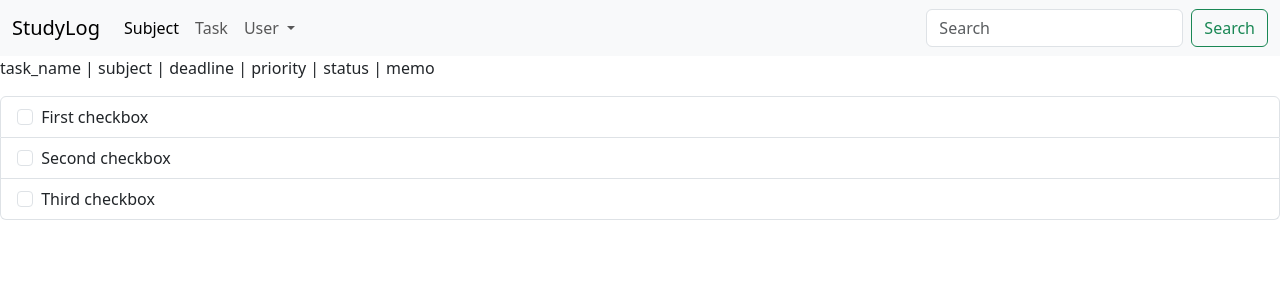
After one commit to Osmanthus329/StudyLog, a Flask app: page /task in a window 1280 px wide. The commit adds this page. Shown: the top 300 px of the page. Run offline with Flask 3, Linux system fonts and the light colour scheme; the visitor is signed in with stand-in values (Sample User, id 1); some libraries are stand-ins or nearby versions.

Commit message:
Create Task page

```diff
--- a/main.py
+++ b/main.py
@@ -8,7 +8,7 @@ from sqlalchemy import Integer, String, Text,ForeignKey,Date
 from datetime import date
 from flask_login import LoginManager,UserMixin,login_user,logout_user,current_user,login_required
 from werkzeug.security import generate_password_hash, check_password_hash
-from form import Login,Register,MySubject
+from form import Login,Register,MySubject,MyTask
 
 load_dotenv()
 
@@ -38,7 +38,7 @@ class User(UserMixin,db.Model):
     username: Mapped[str] = mapped_column(String,nullable=False)
     email:Mapped[str] = mapped_column(String,nullable=False,unique=True)
     password:Mapped[str] = mapped_column(String,nullable=False)
-    subject = relationship("Subject",back_populates="user")
+    subjects = relationship("Subject",back_populates="user")
 #Create Subject_DB
 class Subject(db.Model):
     __tablename__ = "subject"
@@ -46,20 +46,20 @@ class Subject(db.Model):
     user_id:Mapped[int] = mapped_column(ForeignKey("user_info.id"))
     name:Mapped[str] = mapped_column(String,nullable=False)
     description:Mapped[str] = mapped_column(Text)
-    user = relationship("User",back_populates="subject")
-    task = relationship("Task",back_populates="subject")
+    user = relationship("User",back_populates="subjects")
+    tasks = relationship("Task",back_populates="subject")
 #Create Task_DB
 class Task(db.Model):
     __tablename__ = "task"
     id:Mapped[int] = mapped_column(Integer,primary_key= True)
     user_id:Mapped[int] = mapped_column(ForeignKey("user_info.id"))
-    subject:Mapped[str] = mapped_column(ForeignKey("subject.name"))
+    subject_id:Mapped[str] = mapped_column(ForeignKey("subject.id"))
     name:Mapped[str] = mapped_column(String,nullable=False)
     deadline:Mapped[date] = mapped_column(Date,nullable=False)
     priority:Mapped[str] = mapped_column(String)
     status:Mapped[str] = mapped_column(String)
     memo:Mapped[str] = mapped_column(Text)
-    subject - relationship("Subject",back_populates="task")
+    subject = relationship("Subject",back_populates="tasks")
 #Create DB
 with app.app_context():
     db.create_all()
@@ -165,5 +165,11 @@ def delete_subject():
     db.session.commit()
     return redirect(url_for("subject"))
 
+@app.route("/task")
+@login_required
+def task():
+    return render_template("task.html")
+
+
 if __name__ == "__main__":
     app.run(debug=True)
--- a/templates/header.html
+++ b/templates/header.html
@@ -36,7 +36,7 @@
               >
             </li>
             <li class="nav-item">
-              <a class="nav-link" href="#">Task</a>
+              <a class="nav-link" href="{{url_for('task')}}">Task</a>
             </li>
             <li class="nav-item dropdown">
               <a
--- /dev/null
+++ b/templates/task.html
@@ -0,0 +1,33 @@
+{% extends 'header.html' %} {% block title %}Task{% endblock %} {% block content
+%}
+<p>task_name | subject | deadline | priority | status | memo</p>
+<ul class="list-group">
+  <li class="list-group-item">
+    <input
+      class="form-check-input me-1"
+      type="checkbox"
+      value=""
+      id="firstCheckbox"
+    />
+    <label class="form-check-label" for="firstCheckbox">First checkbox</label>
+  </li>
+  <li class="list-group-item">
+    <input
+      class="form-check-input me-1"
+      type="checkbox"
+      value=""
+      id="secondCheckbox"
+    />
+    <label class="form-check-label" for="secondCheckbox">Second checkbox</label>
+  </li>
+  <li class="list-group-item">
+    <input
+      class="form-check-input me-1"
+      type="checkbox"
+      value=""
+      id="thirdCheckbox"
+    />
+    <label class="form-check-label" for="thirdCheckbox">Third checkbox</label>
+  </li>
+</ul>
+{% endblock %}
```
